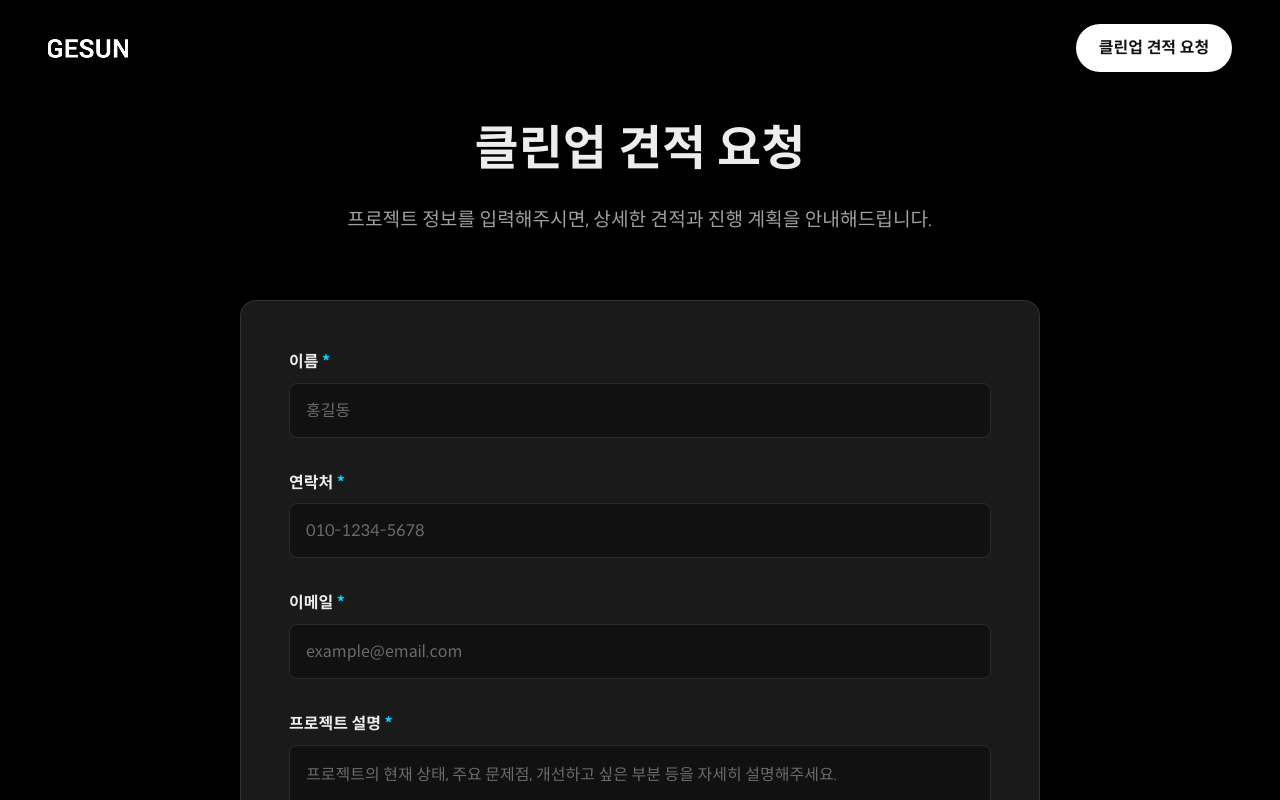
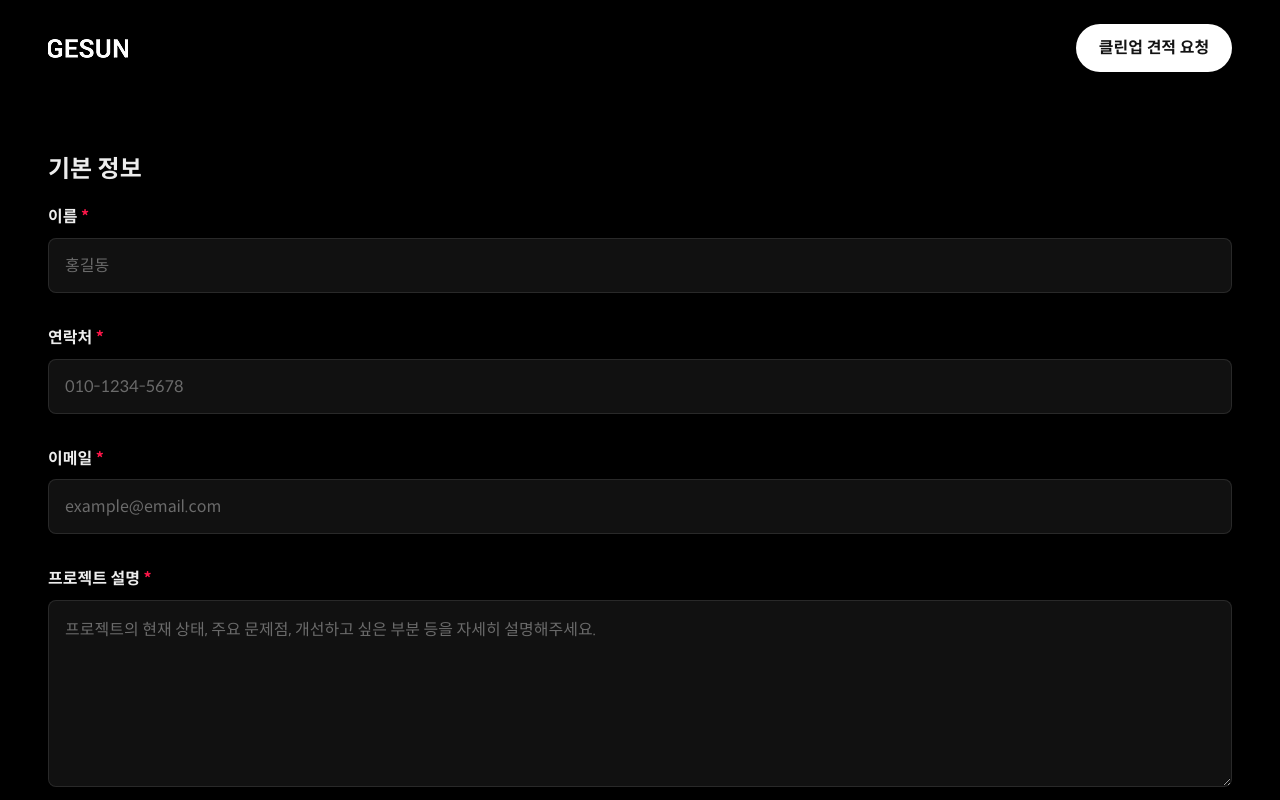
Before and after one commit to dkagh012/cleanup, a Next.js app: page /estimate in a window 1280 px wide. Shown: the top 800 px of the page. Built offline with nearby package versions, Linux system fonts and the light colour scheme.

Commit message:
폼 작업 진행행

```diff
--- a/src/app/estimate/page.module.scss
+++ b/src/app/estimate/page.module.scss
@@ -1,39 +1,12 @@
-@import '@/styles/variables.scss';
+@import "@/styles/variables.scss";
 
 .page {
     min-height: 100vh;
-  padding: 120px $spacing-lg $spacing-3xl;
-}
-
-.container {
-  max-width: 800px;
-  margin: 0 auto;
-}
-
-.header {
-  text-align: center;
-  margin-bottom: $spacing-3xl;
-}
-
-.title {
-  font-size: clamp(2rem, 5vw, 3rem);
-  font-weight: 700;
-  color: $color-text-primary;
-  margin-bottom: $spacing-lg;
-  line-height: 1.2;
-}
-
-.description {
-  font-size: clamp(1rem, 2vw, 1.2rem);
-  color: $color-text-secondary;
-  line-height: 1.8;
+    padding: 150px 48px 0 48px;
 }
 
 .form {
-  background: $color-bg-tertiary;
-  border: 1px solid $border-color;
-  border-radius: $border-radius-lg;
-  padding: $spacing-2xl;
+    padding: 0;
 }
 
 .formGroup {
@@ -47,7 +20,12 @@
     color: $color-text-primary;
     margin-bottom: $spacing-sm;
 }
-
+.title {
+    font-size: 24px;
+    font-weight: 700;
+    color: $color-text-primary;
+    margin-bottom: 16px;
+}
 .required {
     color: $color-accent-primary;
 }
--- a/src/app/estimate/page.tsx
+++ b/src/app/estimate/page.tsx
@@ -105,14 +105,9 @@ export default function EstimatePage() {
     return (
         <div className={styles.page}>
             <div className={styles.container}>
-                <div className={styles.header}>
-                    <h1 className={styles.title}>클린업 견적 요청</h1>
-                    <p className={styles.description}>
-                        프로젝트 정보를 입력해주시면, 상세한 견적과 진행 계획을
-                        안내해드립니다.
-                    </p>
+                <div>
+                    <h1 className={styles.title}>기본 정보</h1>
                 </div>
-
                 <form className={styles.form} onSubmit={handleSubmit}>
                     <div className={styles.formGroup}>
                         <label htmlFor="name" className={styles.label}>
--- a/src/components/layout/ViewportScale/index.tsx
+++ b/src/components/layout/ViewportScale/index.tsx
@@ -16,7 +16,7 @@ export default function ViewportScale({
             if (!containerRef.current || !wrapperRef.current) return;
 
             const width = window.innerWidth;
-            const baseWidth = 1280;
+            const baseWidth = 1440;
 
             // 1280px 미만에서는 스케일링 적용하지 않고 반응형으로 동작
             if (width < baseWidth) {
--- a/src/styles/variables.scss
+++ b/src/styles/variables.scss
@@ -9,7 +9,7 @@ $color-text-secondary: #a0a0a0;
 $color-text-tertiary: #6b6b6b;
 
 // 테크 액센트 컬러
-$color-accent-primary: #00d9ff;
+$color-accent-primary: #ff1649;
 $color-accent-secondary: #7c3aed;
 $color-accent-tertiary: #10b981;
 
```
Lines whose indentation alone changed are shown as unchanged.
